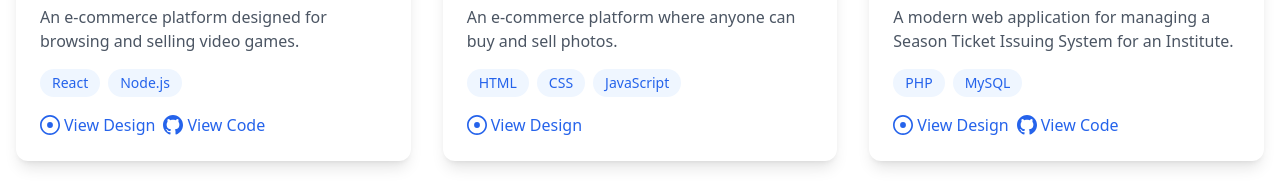
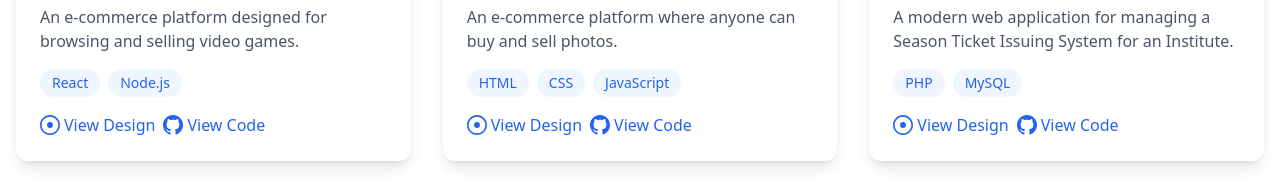
Before and after one commit to praveenvishwa000/Portfolio, a plain HTML site: page index.html in a window 1280 px wide. Shown: the part 2275-2465 px from the top of the page. Drawn offline with nearby package versions, Linux system fonts and the light colour scheme.

Commit message:
Add View Code to the LensLink project card

```diff
--- a/index.html
+++ b/index.html
@@ -518,6 +518,22 @@
                     </svg>
                     View Design
                   </a>
+                  <a
+                    href="https://github.com/praveenvishwa000/Lenslink"
+                    target="_blank"
+                    class="text-blue-600 dark:text-blue-400 hover:underline flex items-center gap-1"
+                  >
+                    <svg
+                      class="w-5 h-5"
+                      fill="currentColor"
+                      viewBox="0 0 24 24"
+                    >
+                      <path
+                        d="M12 0c-6.626 0-12 5.373-12 12 0 5.302 3.438 9.8 8.207 11.387.599.111.793-.261.793-.577v-2.234c-3.338.726-4.033-1.416-4.033-1.416-.546-1.387-1.333-1.756-1.333-1.756-1.089-.745.083-.729.083-.729 1.205.084 1.839 1.237 1.839 1.237 1.07 1.834 2.807 1.304 3.492.997.107-.775.418-1.305.762-1.604-2.665-.305-5.467-1.334-5.467-5.931 0-1.311.469-2.381 1.236-3.221-.124-.303-.535-1.524.117-3.176 0 0 1.008-.322 3.301 1.23.957-.266 1.983-.399 3.003-.404 1.02.005 2.047.138 3.006.404 2.291-1.552 3.297-1.23 3.297-1.23.653 1.653.242 2.874.118 3.176.77.84 1.235 1.911 1.235 3.221 0 4.609-2.807 5.624-5.479 5.921.43.372.823 1.102.823 2.222v3.293c0 .319.192.694.801.576 4.765-1.589 8.199-6.086 8.199-11.386 0-6.627-5.373-12-12-12z"
+                      />
+                    </svg>
+                    View Code
+                  </a>
                 </div>
               </div>
             </div>
```
